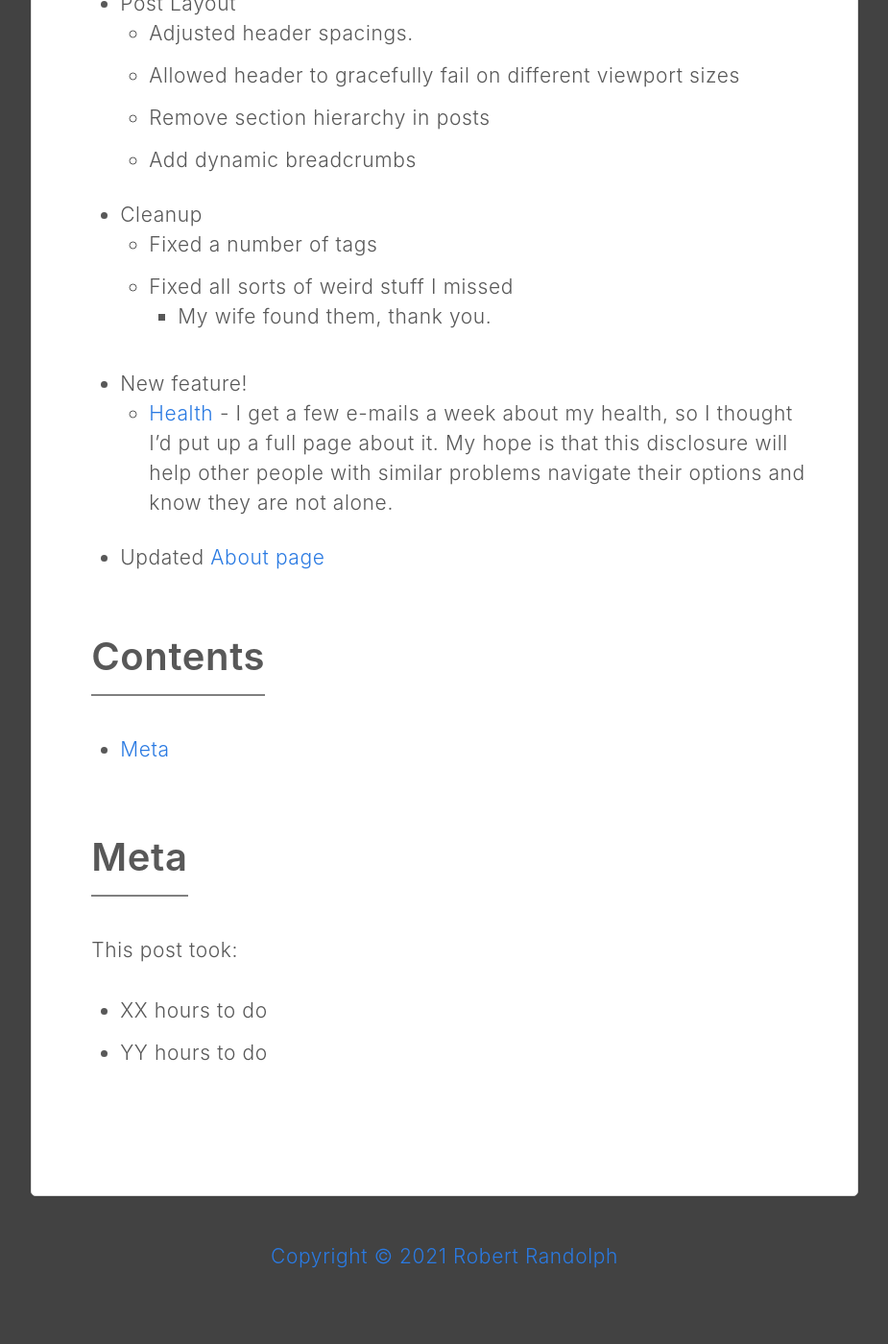
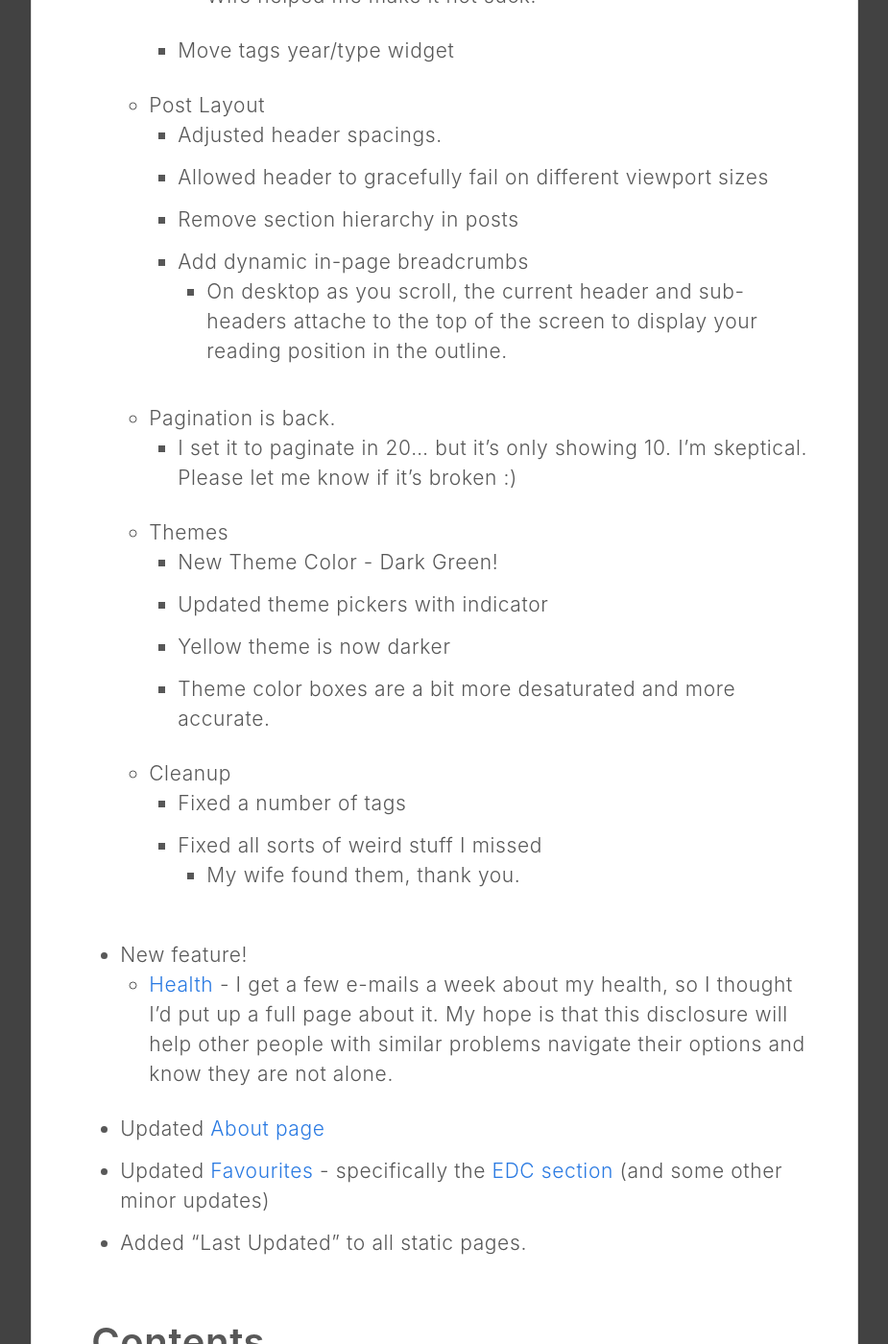
Before and after one commit to RobertARandolph/AdmiralBumbleBee.com, a Jekyll site: the page built from _posts/2021-03-07-Site-Updates.md, in a window 1280 px wide and 1400 px high, scrolled down 874 px. Shown: the whole window at 96% size, without its empty margins (177-1102 px from the left). Built offline with Jekyll 4.4.1, drawn with Linux system fonts in a browser that asks for light colours; before the commit the page ends 2203 px from its top, so only the background shows below that; some of the changed text lies outside the part shown.

Commit message:
site updates post

```diff
--- a/_posts/2021-03-07-Site-Updates.md
+++ b/_posts/2021-03-07-Site-Updates.md
@@ -15,28 +15,39 @@ Time for some site updates!
 
 I wanted to add more "Site Features" (static pages that are constantly updated) and I was running out of room in the nav. I also frequently receive complaints about how textually busy the site update is. I've aimed to improve both of these problems with this update.
 
-* **Removed Google Analytics**
-* Site Nav - I found the site nav difficult to use.
-  * Increased size of elements
-  * Increased size of header
-  * Removed busy recent/tag sidebars(!) - It is an extra click, but I've never felt that they present the information well.
-  * Added simple left-nav
-    * It sucked when I made it.
-    * Wife helped me make it not suck.
-  * Move tags year/type widget
-* Post Layout
-  * Adjusted header spacings.
-  * Allowed header to gracefully fail on different viewport sizes
-  * Remove section hierarchy in posts
-  * Add dynamic breadcrumbs
-* Cleanup
-  * Fixed a number of tags
-  * Fixed all sorts of weird stuff I missed
-    * My wife found them, thank you.
+* Removed Google Analytics
+  * The only remaining external javascript dependency is disqus... that will be the next target.
+* New site layout!
+  * Site Nav - I found the site nav difficult to use.
+    * Increased size of elements
+    * Increased size of header
+    * Removed busy recent/tag sidebars(!) - It is an extra click, but I've never felt that they present the information well.
+    * Added simple left-nav
+      * It sucked when I made it.
+      * Wife helped me make it not suck.
+    * Move tags year/type widget
+  * Post Layout
+    * Adjusted header spacings.
+    * Allowed header to gracefully fail on different viewport sizes
+    * Remove section hierarchy in posts
+    * Add dynamic in-page breadcrumbs
+      * On desktop as you scroll, the current header and sub-headers attache to the top of the screen to display your reading position in the outline.
+  * Pagination is back.
+    * I set it to paginate in 20... but it's only showing 10. I'm skeptical. Please let me know if it's broken :)
+  * Themes
+    * New Theme Color - Dark Green!
+    * Updated theme pickers with indicator
+    * Yellow theme is now darker
+    * Theme color boxes are a bit more desaturated and more accurate.
+  * Cleanup
+    * Fixed a number of tags
+    * Fixed all sorts of weird stuff I missed
+      * My wife found them, thank you.
 * New feature!
-  * [Health](/Health.html) - I get a few e-mails a week about my health, so I thought I'd put up a full page about it. My hope is that this disclosure will help other people with similar problems navigate their options and know they are not alone.
+  * [Health](/Health/) - I get a few e-mails a week about my health, so I thought I'd put up a full page about it. My hope is that this disclosure will help other people with similar problems navigate their options and know they are not alone.
 * Updated [About page](/about/)
-
+* Updated [Favourites](/favourites.md) - specifically the [EDC section](/favourites.md#every-day-carry) (and some other minor updates)
+* Added "Last Updated" to all static pages.
 
 <!--more-->
 
@@ -50,5 +61,7 @@ I wanted to add more "Site Features" (static pages that are constantly updated)
 
 This post took:
 
-* XX hours to do
-* YY hours to do
+* 51 hours to redesign the site.
+  * 43 hours to do it again.
+* 12 hours to fix errors across the site.
+* 18 hours to make the [Health](/Health/) page.
```
